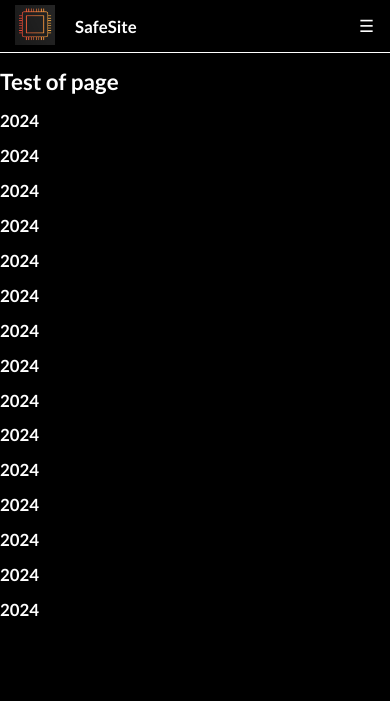
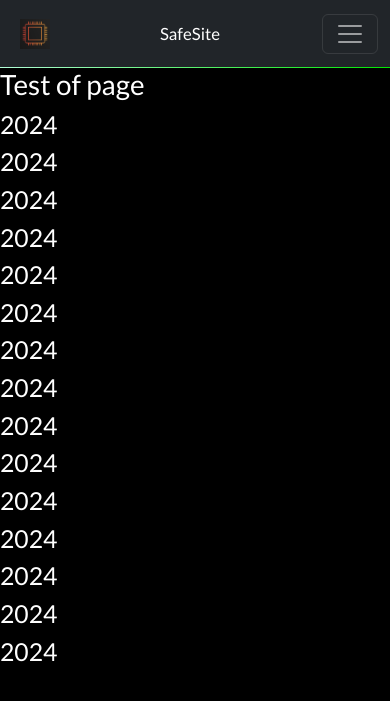
Before and after one commit to Szaitan/Health_and_Safety_webapp, a Django app: page / in a window 390 px wide. Shown: the top 701 px of the page. Run offline with Django 4.2, Linux system fonts and the light colour scheme.

Commit message:
Kutno - "Navbar-version.02 html and css. New concept of navbar with Bootstrap to save time."

```diff
--- a/static/general.css
+++ b/static/general.css
@@ -1,13 +1,12 @@
 body {
     font-family: "Lato", sans-serif;
-    font-weight: 100;
     font-style: normal;
     background-color: black;
     color: white;
     margin: 0;
 }
 
-@media (max-width: 768px) {
+@media (max-width: 500px) {
     body{
         font-size: 0.7em;
     }
--- a/static/header/header.css
+++ b/static/header/header.css
@@ -1,101 +1,25 @@
-/* Standardowe style dla dużych ekranów */
-ul {
-  list-style-type: none;
-  margin: 0;
-  padding: 0;
-  display: flex;
-  background-color: black;
-  justify-content: flex-end; /* Przesuń elementy ul na prawą stronę */
+.navigation-bar {
+    border-bottom: 1px solid;
+    border-image-slice: 1;
+    border-width: 1px;
+    border-image-source: linear-gradient(to right, #b3ffda, #00e600);
+}
+.navbar-buttons {
+    color: white;
+    margin: 8px 15px;
 }
 
-.logo-wrapper {
-  display: flex;
-  align-items: center;
+.navbar-buttons:hover {
+    color: #00e600;
+    text-decoration: underline;
+    text-decoration-thickness: 2px;
+    text-decoration-color: lightgrey;
 }
 
-li {
-  margin-left: 10px;
+.navbar-title {
+    font-size: 1.5em;
 }
 
-li a {
-  display: block;
-  color: white;
-  text-align: center;
-  padding: 14px 16px;
-  text-decoration: none;
-  font-size: 0.8em;
-  font-weight: bold;
-  transition: 0.8s;
+.navbar-toggler {
+    color: white;
 }
-
-li a:hover:not(.active) {
-  background-color: #808080;
-  transition: 0.8s;
-  color: #1aff1a;
-}
-
-.active {
-  background-color: #04AA6D;
-}
-
-.navbar {
-  display: flex;
-  align-items: center;
-  justify-content: space-between;
-  border-bottom: 1px solid white;
-  padding: 0 10px;
-  position: relative;
-}
-
-.safesite_image {
-  width: 40px;
-  height: 40px;
-  padding: 5px;
-  margin-right: 15px;
-}
-
-.menu-toggle {
-  display: none;
-}
-
-/* Small screen */
-/* This set up allows to our list being display bellow the button */
-@media (max-width: 500px) {
-  .navbar ul {
-    display: none;
-    flex-direction: column;
-    width: 100%;
-    position: absolute;
-    top: 100%;
-    left: 0;
-    background-color: rgba(0, 0, 0, 0.8); /* Transparentne tło */
-    border: 1px solid white;
-    transition: background-color 0.3s ease; /* Dodane przejście */
-  }
-
-  .navbar ul.show {
-    display: flex;
-  }
-
-  .navbar .menu-toggle {
-    display: block;
-    background-color: black;
-    border: none;
-    color: white;
-    font-size: 1.5em;
-    cursor: pointer;
-    margin-left: auto;
-  }
-
-  .navbar .menu-toggle:focus {
-    outline: none;
-  }
-
-  .navbar ul li {
-    margin: 0;
-  }
-
-  .navbar ul li a {
-    padding: 10px 20px;
-  }
-}
--- a/templates/base.html
+++ b/templates/base.html
@@ -6,14 +6,17 @@
     <meta name="viewport"
           content="width=device-width, user-scalable=no, initial-scale=1.0, maximum-scale=1.0, minimum-scale=1.0">
     <meta http-equiv="X-UA-Compatible" content="ie=edge">
+    <link href="https://cdn.jsdelivr.net/npm/bootstrap@5.3.3/dist/css/bootstrap.min.css" rel="stylesheet" integrity="sha384-QWTKZyjpPEjISv5WaRU9OFeRpok6YctnYmDr5pNlyT2bRjXh0JMhjY6hW+ALEwIH" crossorigin="anonymous">
     <link rel="preconnect" href="https://fonts.googleapis.com">
     <link rel="preconnect" href="https://fonts.gstatic.com" crossorigin>
     <link href="https://fonts.googleapis.com/css2?family=Lato:ital,wght@0,100;0,300;0,400;0,700;0,900;1,100;1,300;1,400;1,700;1,900&display=swap" rel="stylesheet">
     <link rel="stylesheet" href="{% static 'general.css' %}">
     <link rel="stylesheet" href="{% static 'header/header.css' %}">
     <title>{% block title %}{% endblock %}</title>
+    {% block css_files%}{% endblock %}
 </head>
 <body>
     {% block content %}{% endblock %}
+<script src="https://cdn.jsdelivr.net/npm/bootstrap@5.3.3/dist/js/bootstrap.bundle.min.js" integrity="sha384-YvpcrYf0tY3lHB60NNkmXc5s9fDVZLESaAA55NDzOxhy9GkcIdslK1eN7N6jIeHz" crossorigin="anonymous"></script>
 </body>
 </html>
--- a/templates/header.html
+++ b/templates/header.html
@@ -1,24 +1,33 @@
 {% load static %}
-<div class="navbar">
-    <div class="logo-wrapper">
-        <a href=""><img class="safesite_image" src="{% static 'header/SafeSite.PNG' %}" alt="SafeSite_img"></a>
-        <h2 class="title">SafeSite</h2>
+<nav class="navbar navbar-expand-lg navbar-dark bg-dark sticky-top navigation-bar">
+    <div class="container-fluid">
+        <img src="{% static 'header/SafeSite.PNG' %}" alt="Bootstrap" width="30" height="30" class="m-2">
+        <a class="navbar-brand navbar-buttons navbar-title mr-2" href="#">SafeSite</a>
+        <button class="navbar-toggler" type="button" data-bs-toggle="collapse" data-bs-target="#navbarNavDropdown" aria-controls="navbarNavDropdown" aria-expanded="false" aria-label="Toggle navigation">
+            <span class="navbar-toggler-icon"></span>
+        </button>
+        <div class="collapse navbar-collapse ms-auto" id="navbarNavDropdown">
+            <ul class="navbar-nav ms-auto">
+                <li class="nav-item dropdown">
+                    <a class="nav-link dropdown-toggle navbar-buttons" role="button" data-bs-toggle="dropdown" aria-expanded="false">
+                        Options
+                    </a>
+                    <ul class="dropdown-menu">
+                        <li><a class="dropdown-item" href="{% url 'intro_page' %}">Action</a></li>
+                        <li><a class="dropdown-item" href="#">Another action</a></li>
+                        <li><a class="dropdown-item" href="#">Something else here</a></li>
+                    </ul>
+                </li>
+                <li class="nav-item">
+                  <a class="nav-link navbar-buttons" aria-current="page" href="#">Home</a>
+                </li>
+                <li class="nav-item">
+                  <a class="nav-link navbar-buttons" href="#">Login</a>
+                </li>
+                <li class="nav-item">
+                  <a class="nav-link navbar-buttons" href="#">Register</a>
+                </li>
+            </ul>
+        </div>
     </div>
-
-    <button class="menu-toggle" onclick="toggleMenu()">☰</button>
-
-    <ul>
-        <li><a href="">Header Test</a></li>
-        <li><a href="">Header Test</a></li>
-        <li><a href="">Header Test</a></li>
-        <li><a href="">Header Test</a></li>
-        <li><a href="">Header Test</a></li>
-    </ul>
-</div>
-
-<script>
-function toggleMenu() {
-  var ul = document.querySelector('.navbar ul');
-  ul.classList.toggle('show');
-}
-</script>
+</nav>
```
